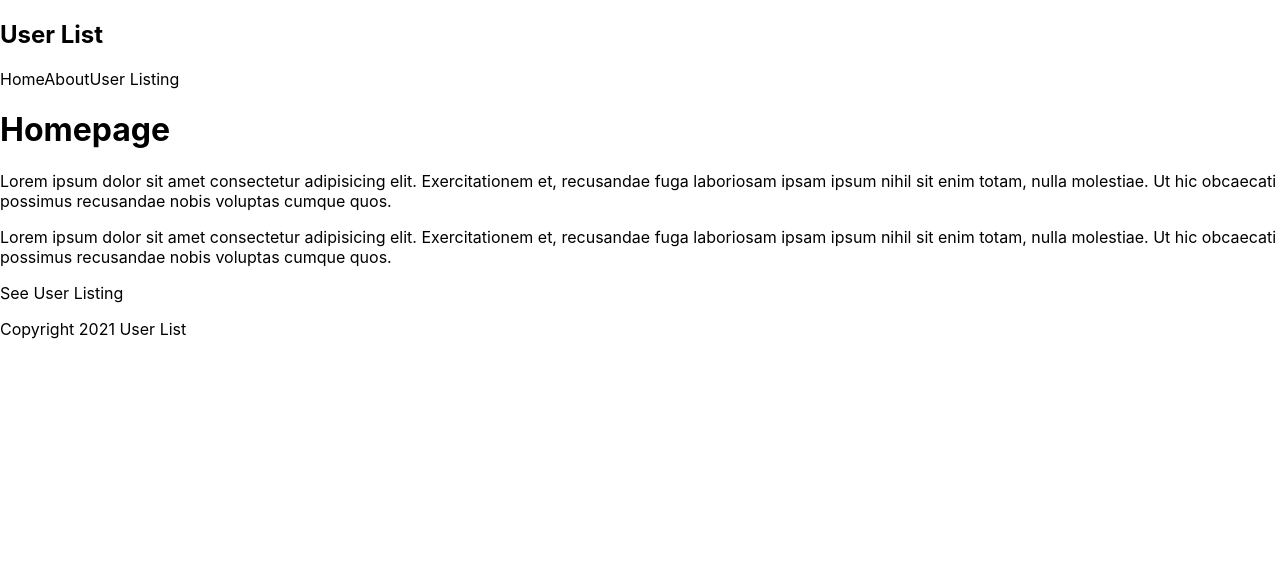
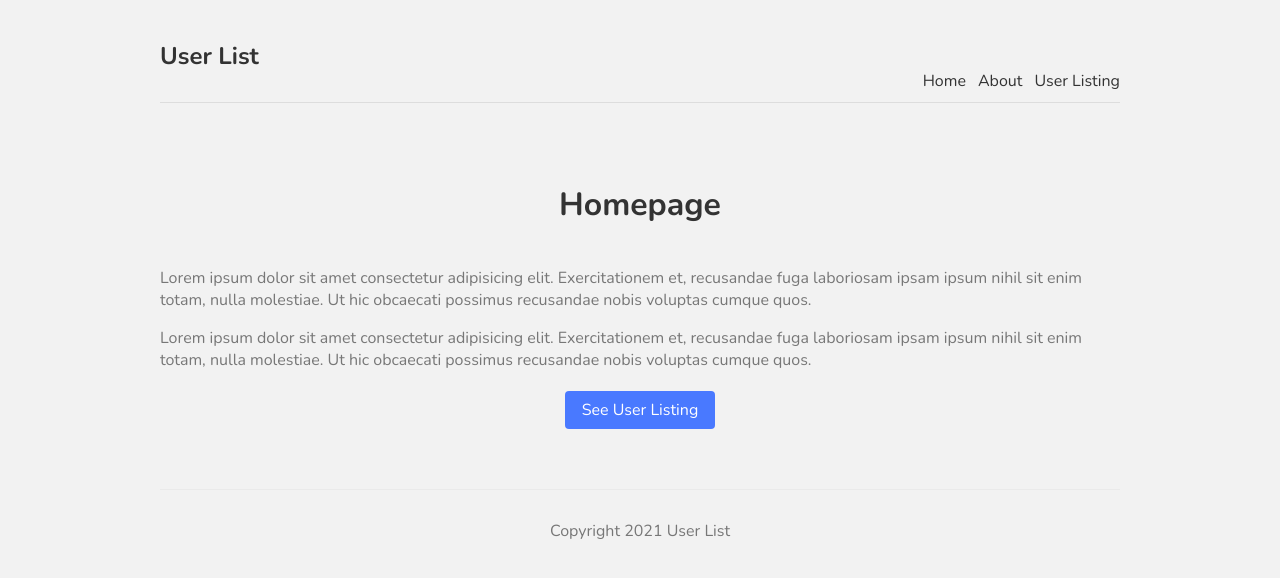
Before and after one commit to joseespiritu/Nextjs, a Next.js app in the folder userlist/: page / in a window 1280 px wide. Shown: the top 578 px of the page. Built offline with nearby package versions, Linux system fonts and the light colour scheme.

Commit message:
LayoutComponent, Styles and 404 custom

```diff
--- a/userlist/comps/Footer.js
+++ b/userlist/comps/Footer.js
@@ -1,8 +1,8 @@
 const Footer = () => {
     return (
-        <div>
-            <p>Copyright 2021 User List</p>
-        </div>
+        <footer>
+            Copyright 2021 User List
+        </footer>
     );
 }
 
--- /dev/null
+++ b/userlist/comps/Layout.js
@@ -0,0 +1,14 @@
+import Footer from "./Footer"
+import Navbar from "./Navbar"
+
+const Layout = ({ children }) => {
+    return (
+        <div className="content">
+            <Navbar/>
+            { children }
+            <Footer/>
+        </div>
+    );
+}
+
+export default Layout;
--- a/userlist/pages/_app.js
+++ b/userlist/pages/_app.js
@@ -1,7 +1,12 @@
+import Layout from '../comps/Layout'
 import '../styles/globals.css'
 
 function MyApp({ Component, pageProps }) {
-  return <Component {...pageProps} />
+  return (
+    <Layout>
+      <Component {...pageProps} />
+    </Layout>
+  )
 }
 
 export default MyApp
--- a/userlist/pages/index.js
+++ b/userlist/pages/index.js
@@ -1,18 +1,15 @@
 import Link from "next/link"
-import Footer from "../comps/Footer"
-import Navbar from "../comps/Navbar"
+import styles from '../styles/Home.module.css'
 
 export default function Home() {
   return (
     <div>
-      <Navbar />
-      <h1>Homepage</h1>
-      <p>Lorem ipsum dolor sit amet consectetur adipisicing elit. Exercitationem et, recusandae fuga laboriosam ipsam ipsum nihil sit enim totam, nulla molestiae. Ut hic obcaecati possimus recusandae nobis voluptas cumque quos.</p>
-      <p>Lorem ipsum dolor sit amet consectetur adipisicing elit. Exercitationem et, recusandae fuga laboriosam ipsam ipsum nihil sit enim totam, nulla molestiae. Ut hic obcaecati possimus recusandae nobis voluptas cumque quos.</p>
+      <h1 className={styles.title}>Homepage</h1>
+      <p className={styles.text}>Lorem ipsum dolor sit amet consectetur adipisicing elit. Exercitationem et, recusandae fuga laboriosam ipsam ipsum nihil sit enim totam, nulla molestiae. Ut hic obcaecati possimus recusandae nobis voluptas cumque quos.</p>
+      <p className={styles.text}>Lorem ipsum dolor sit amet consectetur adipisicing elit. Exercitationem et, recusandae fuga laboriosam ipsam ipsum nihil sit enim totam, nulla molestiae. Ut hic obcaecati possimus recusandae nobis voluptas cumque quos.</p>
       <Link href="/users">
-        <a>See User Listing</a>
+        <a className={styles.btn}>See User Listing</a>
       </Link>
-      <Footer />
     </div>
   )
 }
--- a/userlist/styles/Home.module.css
+++ b/userlist/styles/Home.module.css
@@ -1,121 +1,18 @@
-.container {
-  min-height: 100vh;
-  padding: 0 0.5rem;
-  display: flex;
-  flex-direction: column;
-  justify-content: center;
-  align-items: center;
-  height: 100vh;
-}
-
-.main {
-  padding: 5rem 0;
-  flex: 1;
-  display: flex;
-  flex-direction: column;
-  justify-content: center;
-  align-items: center;
-}
-
-.footer {
-  width: 100%;
-  height: 100px;
-  border-top: 1px solid #eaeaea;
-  display: flex;
-  justify-content: center;
-  align-items: center;
-}
-
-.footer a {
-  display: flex;
-  justify-content: center;
-  align-items: center;
-  flex-grow: 1;
-}
-
-.title a {
-  color: #0070f3;
-  text-decoration: none;
-}
-
-.title a:hover,
-.title a:focus,
-.title a:active {
-  text-decoration: underline;
-}
-
 .title {
-  margin: 0;
-  line-height: 1.15;
-  font-size: 4rem;
-}
-
-.title,
-.description {
+  color: #333;
+  padding-bottom: 20px;
   text-align: center;
 }
-
-.description {
-  line-height: 1.5;
-  font-size: 1.5rem;
+.text {
+  color: #777;
 }
-
-.code {
-  background: #fafafa;
-  border-radius: 5px;
-  padding: 0.75rem;
-  font-size: 1.1rem;
-  font-family: Menlo, Monaco, Lucida Console, Liberation Mono, DejaVu Sans Mono,
-    Bitstream Vera Sans Mono, Courier New, monospace;
+.btn {
+  display: block;
+  width: 150px;
+  padding: 8px 0;
+  margin: 20px auto;
+  background: #4979ff;
+  border-radius: 4px;
+  color: white;
+  text-align: center;
 }
-
-.grid {
-  display: flex;
-  align-items: center;
-  justify-content: center;
-  flex-wrap: wrap;
-  max-width: 800px;
-  margin-top: 3rem;
-}
-
-.card {
-  margin: 1rem;
-  padding: 1.5rem;
-  text-align: left;
-  color: inherit;
-  text-decoration: none;
-  border: 1px solid #eaeaea;
-  border-radius: 10px;
-  transition: color 0.15s ease, border-color 0.15s ease;
-  width: 45%;
-}
-
-.card:hover,
-.card:focus,
-.card:active {
-  color: #0070f3;
-  border-color: #0070f3;
-}
-
-.card h2 {
-  margin: 0 0 1rem 0;
-  font-size: 1.5rem;
-}
-
-.card p {
-  margin: 0;
-  font-size: 1.25rem;
-  line-height: 1.5;
-}
-
-.logo {
-  height: 1em;
-  margin-left: 0.5rem;
-}
-
-@media (max-width: 600px) {
-  .grid {
-    width: 100%;
-    flex-direction: column;
-  }
-}
--- a/userlist/styles/globals.css
+++ b/userlist/styles/globals.css
@@ -1,16 +1,46 @@
-html,
+@import url('https://fonts.googleapis.com/css2?family=Nunito:wght@300;400;600;700&display=swap');
+
 body {
-  padding: 0;
-  margin: 0;
-  font-family: -apple-system, BlinkMacSystemFont, Segoe UI, Roboto, Oxygen,
-    Ubuntu, Cantarell, Fira Sans, Droid Sans, Helvetica Neue, sans-serif;
+  background: #f2f2f2;
+  color: #333;
+  font-family: "Nunito";
+}
+a {
+  color: #333;
+  text-decoration: none;
+}
+.content {
+  max-width: 960px;
+  margin: 0 auto;
+}
+nav {
+  margin: 10px auto 80px;
+  padding: 10px 0;
+  display: flex;
+  justify-content: flex-end;
+  align-items: flex-end;
+  border-bottom: 1px solid #ddd;
+}
+nav a {
+  margin-left: 12px;
+}
+nav .logo {
+  margin-right: auto;
+}
+footer {
+  display: block;
+  text-align: center;
+  padding: 30px 0;
+  margin-top: 60px;
+  color: #777;
+  border-top: 1px solid #eaeaea;
 }
 
-a {
-  color: inherit;
-  text-decoration: none;
+.not-found {
+  text-align: center;
 }
 
-* {
-  box-sizing: border-box;
+.not-found a {
+  color: #4979ff;
+  text-decoration: underline;
 }
```
Also changed, not shown: userlist/pages/404.js (added, +13 -0 lines), userlist/styles/Users.modules.css (added).
